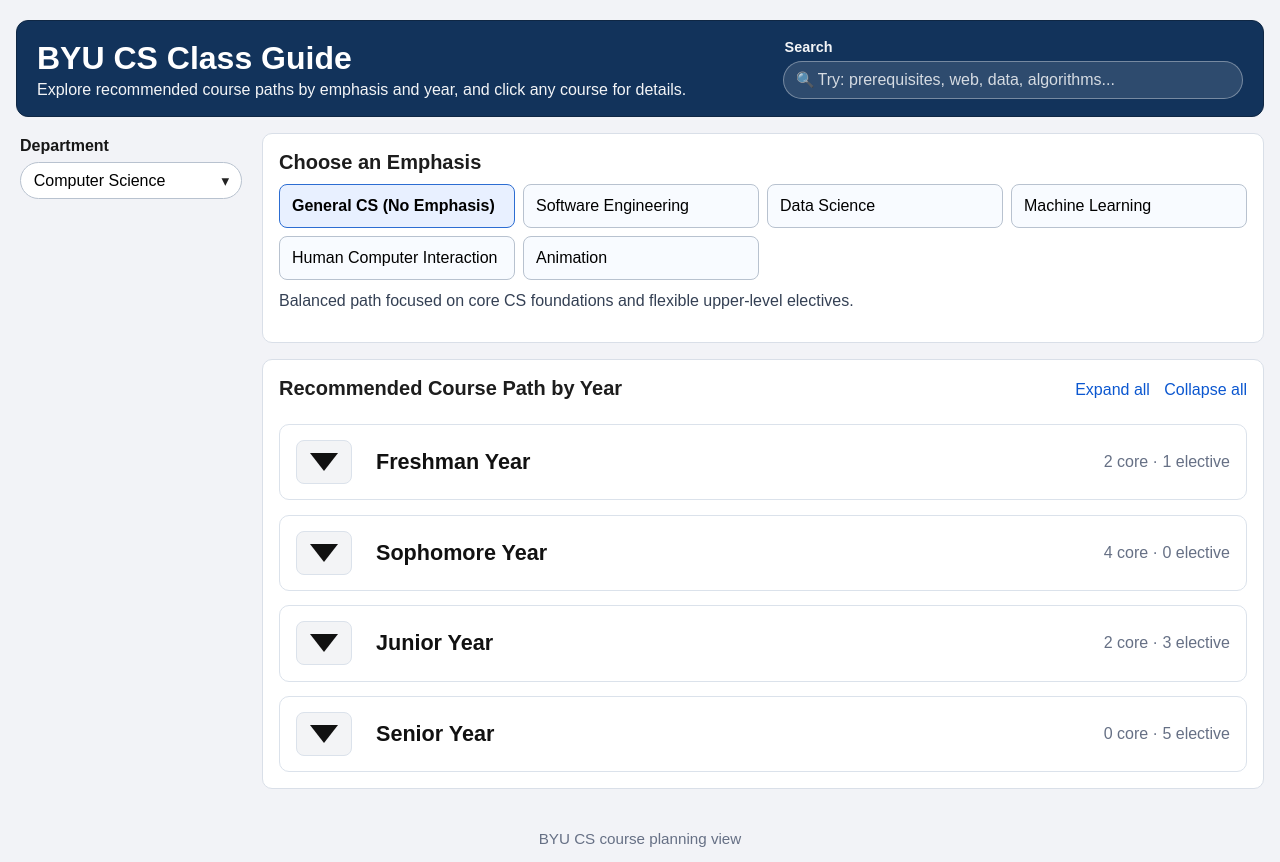
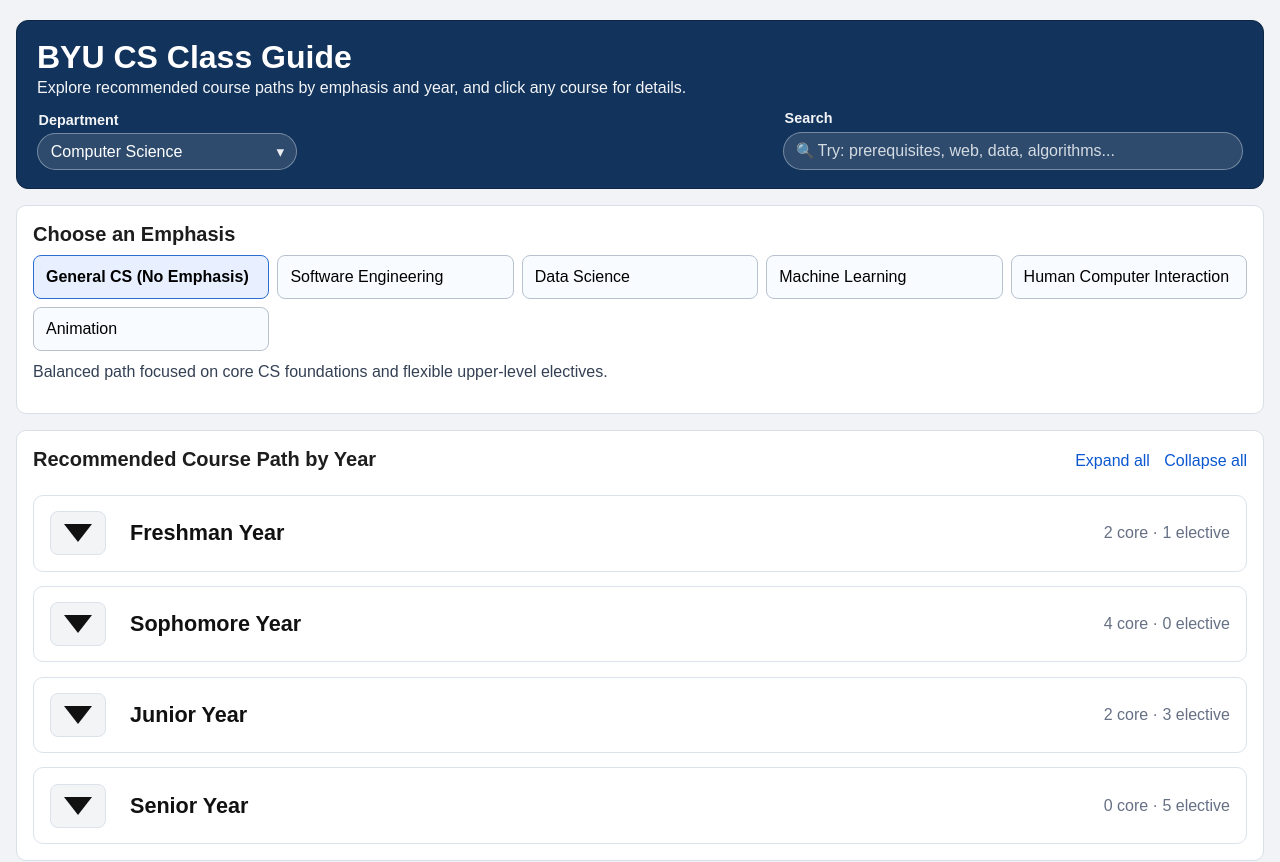
Before and after one commit to addibushman/BYU-CS-IA-PROTOTYPE, a React (Vite) app: page / in a window 1280 px wide. Shown: the top 862 px of the page. Built offline with nearby package versions, Linux system fonts and the light colour scheme.

Commit message:
Move department selector into header and center page layout

```diff
--- a/src/App.jsx
+++ b/src/App.jsx
@@ -44,7 +44,6 @@
   const [searchQuery, setSearchQuery] = useState('');
   const [department, setDepartment] = useState('Computer Science');
 
-  // Start collapsed to reduce overwhelm
   const [collapsedYears, setCollapsedYears] = useState(() =>
     Object.fromEntries(yearLabels.map((y) => [y, true]))
   );
@@ -73,15 +72,13 @@
   };
 
   const isSearching = searchQuery.trim().length > 0;
-
-  // When searching, auto-expand so results are visible
   const effectiveCollapsedYears = isSearching
     ? Object.fromEntries(yearLabels.map((y) => [y, false]))
     : collapsedYears;
 
   return (
     <div className="app-shell app-shell-layout">
-      {/* Full-width header with right-side search */}
+      {/* Full-width header with Department + Search */}
       <header className="big-header big-header-full">
         <div className="header-left">
           <h1>BYU CS Class Guide</h1>
@@ -89,6 +86,27 @@
             Explore recommended course paths by emphasis and year, and click any
             course for details.
           </p>
+
+          {/* Department moved here */}
+          <div className="header-controls">
+            <div className="header-control">
+              <label className="header-control-label" htmlFor="dept-select">
+                Department
+              </label>
+              <div className="select-wrap header-select-wrap">
+                <select
+                  id="dept-select"
+                  value={department}
+                  onChange={(e) => setDepartment(e.target.value)}
+                  className="header-select"
+                >
+                  <option>Computer Science</option>
+                  <option disabled>Information Systems</option>
+                  <option disabled>Cybersecurity</option>
+                </select>
+              </div>
+            </div>
+          </div>
         </div>
 
         <div className="header-right">
@@ -111,29 +129,8 @@
         </div>
       </header>
 
-      <div className="layout-grid">
-        {/* LEFT SIDEBAR */}
-        <aside className="sidebar">
-          <div className="sidebar-block">
-            <label className="sidebar-label" htmlFor="dept-select">
-              Department
-            </label>
-            <div className="select-wrap">
-              <select
-                id="dept-select"
-                value={department}
-                onChange={(e) => setDepartment(e.target.value)}
-                className="sidebar-select"
-              >
-                <option>Computer Science</option>
-                <option disabled>Information Systems</option>
-                <option disabled>Cybersecurity</option>
-              </select>
-            </div>
-          </div>
-        </aside>
-
-        {/* MAIN CONTENT */}
+      {/* Main content is now centered (no sidebar column) */}
+      <div className="layout-grid" style={{ gridTemplateColumns: '1fr' }}>
         <main className="content content-no-max">
           <section className="panel">
             <h2>Choose an Emphasis</h2>
--- a/src/styles.css
+++ b/src/styles.css
@@ -516,3 +516,34 @@
     font-size: 1.15rem;
   }
 }
+
+.header-controls {
+  margin-top: 0.9rem;
+  display: flex;
+  gap: 1rem;
+  flex-wrap: wrap;
+}
+
+.header-control-label {
+  display: block;
+  font-size: 0.9rem;
+  font-weight: 700;
+  margin: 0 0 0.35rem 0.1rem;
+  opacity: 0.95;
+}
+
+.header-select {
+  width: 260px;
+  max-width: 100%;
+  border: 1px solid rgba(255, 255, 255, 0.35);
+  border-radius: 999px;
+  background: rgba(255, 255, 255, 0.12);
+  color: white;
+  padding: 0.55rem 2rem 0.55rem 0.8rem;
+  cursor: pointer;
+  appearance: none;
+}
+
+.header-select-wrap::after {
+  color: rgba(255, 255, 255, 0.9);
+}
```
